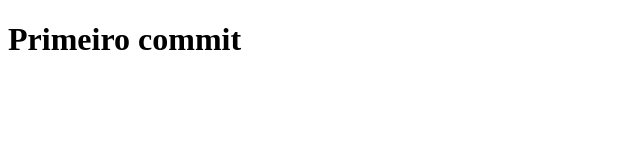
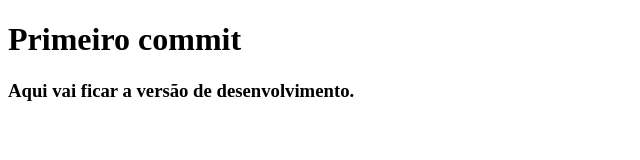
Before and after one commit to maduinformatica/maduinformatica.github.io, a plain HTML site: page index.html in a window 1280 px wide. Shown: the whole page, without its empty margins (0-640 px from the left). Drawn offline with Linux system fonts and the light colour scheme.

Commit message:
Segundo commit

```diff
--- a/index.html
+++ b/index.html
@@ -5,5 +5,6 @@
     </head>
     <body>
         <h1>Primeiro commit</h1>
+        <h3>Aqui vai ficar a versão de desenvolvimento.</h3>
     </body>
 </html>
```
